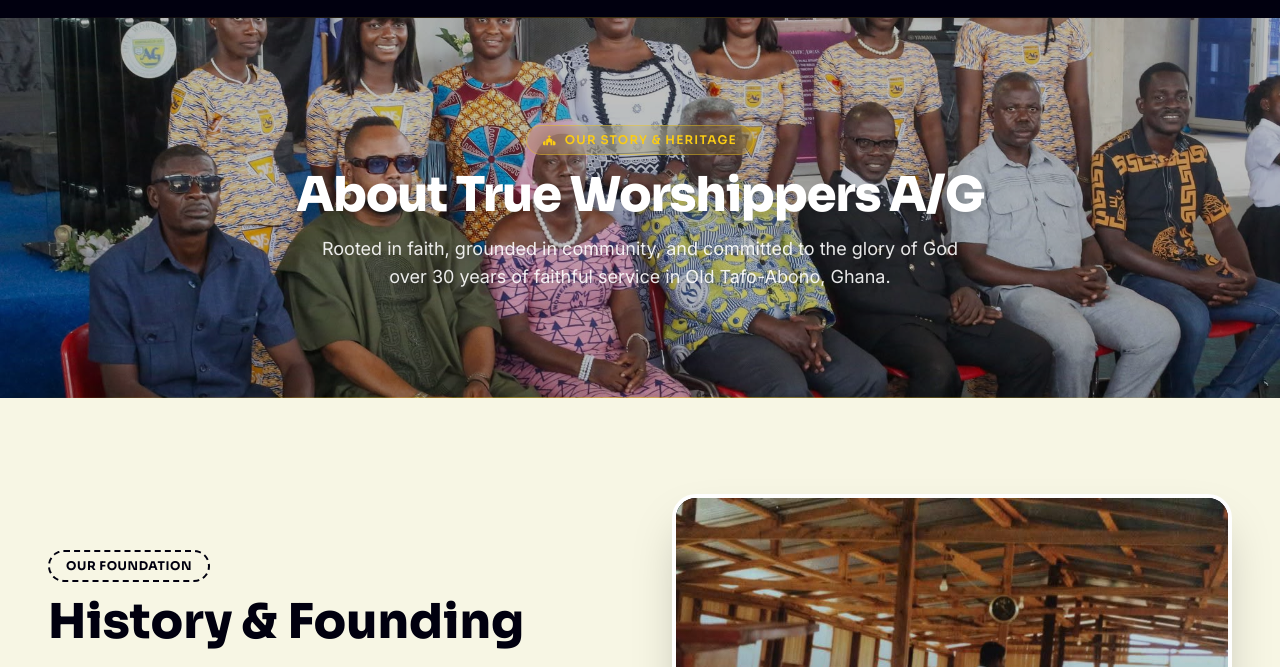
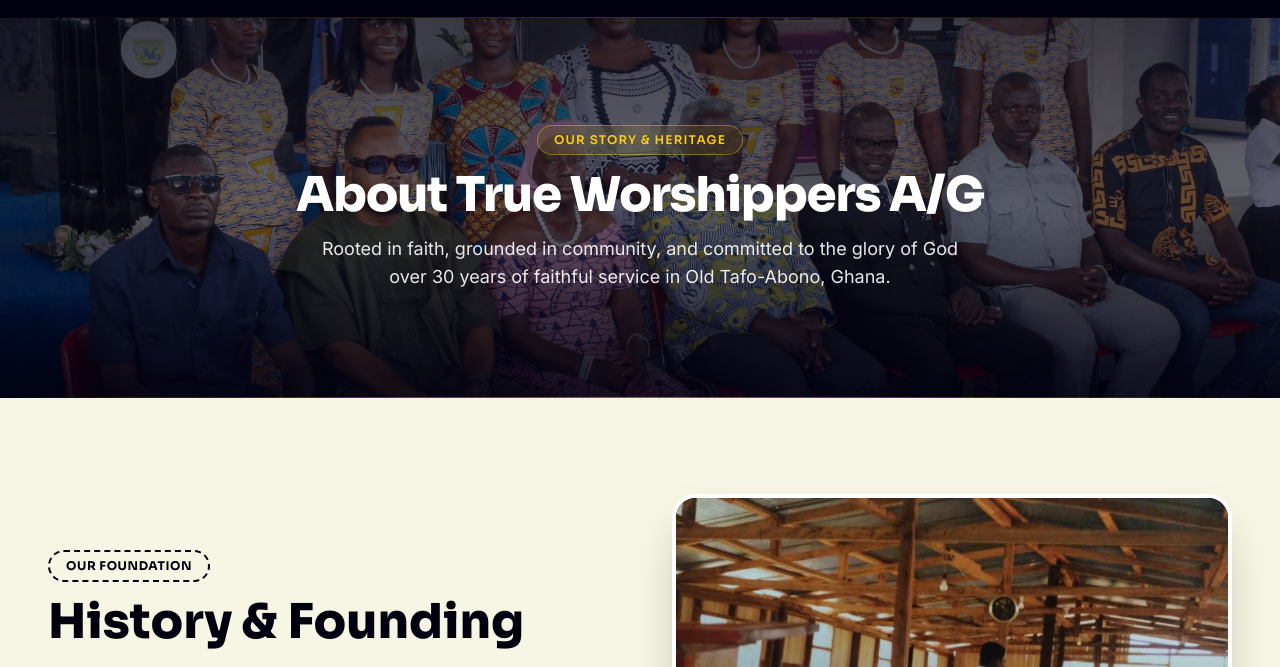
Before and after one commit to heyywillz/TWAG-Website, a website: page about.html in a window 1280 px wide. Shown: the part 66-733 px from the top of the page. Drawn offline with nearby package versions, Linux system fonts and the light colour scheme.

Commit message:
style: refine About Us hero section with soft gradient overlay and cleaner badge typography

```diff
--- a/about.html
+++ b/about.html
@@ -149,18 +149,18 @@
   <!-- ═══════════════ SHORT LANDSCAPE HERO SECTION ═══════════════ -->
   <section class="relative w-full h-[280px] sm:h-[340px] lg:h-[380px] overflow-hidden flex items-center justify-center bg-navy" aria-label="About page hero section">
     <!-- Landscape Background Image -->
-    <img src="images/hero-group.jpg" alt="True Worshippers A/G Church Family" class="absolute inset-0 w-full h-full object-cover object-[center_35%] filter brightness-75">
+    <img src="images/hero-group.jpg" alt="True Worshippers A/G Church Family" class="absolute inset-0 w-full h-full object-cover object-[center_35%]">
 
-    <!-- Heavy Dark Gradient Overlay for Strong Opacity Contrast -->
-    <div class="absolute inset-0 bg-gradient-to-r from-navy/98 via-navy/90 to-navy/98 z-[2]"></div>
+    <!-- Subtle Gradient Overlay -->
+    <div class="absolute inset-0 bg-gradient-to-t from-navy/90 via-navy/60 to-navy/75 z-[2]"></div>
 
     <!-- Subtle Bottom Gold Border Accent Line -->
     <div class="absolute bottom-0 left-0 right-0 h-[1.5px] bg-gradient-to-r from-transparent via-gold/50 to-transparent z-[3]"></div>
 
     <!-- Hero Content Overlay -->
     <div class="relative z-[3] text-center max-w-4xl mx-auto px-6 py-8">
-      <span class="inline-flex items-center gap-2 px-4 py-1.5 rounded-full border border-gold/40 bg-gold/10 backdrop-blur-md font-sora text-[11px] sm:text-xs font-semibold text-gold uppercase tracking-widest mb-3 sm:mb-4">
-        <i class="fa-solid fa-church text-[10px]"></i> Our Story & Heritage
+      <span class="inline-block px-4 py-1.5 rounded-full border border-gold/40 bg-gold/10 backdrop-blur-md font-sora text-[11px] sm:text-xs font-semibold text-gold uppercase tracking-widest mb-3 sm:mb-4">
+        Our Story & Heritage
       </span>
 
       <h1 class="font-sora text-2xl sm:text-4xl md:text-5xl font-extrabold text-white leading-tight tracking-tight mb-3 sm:mb-4 drop-shadow-lg">
```
